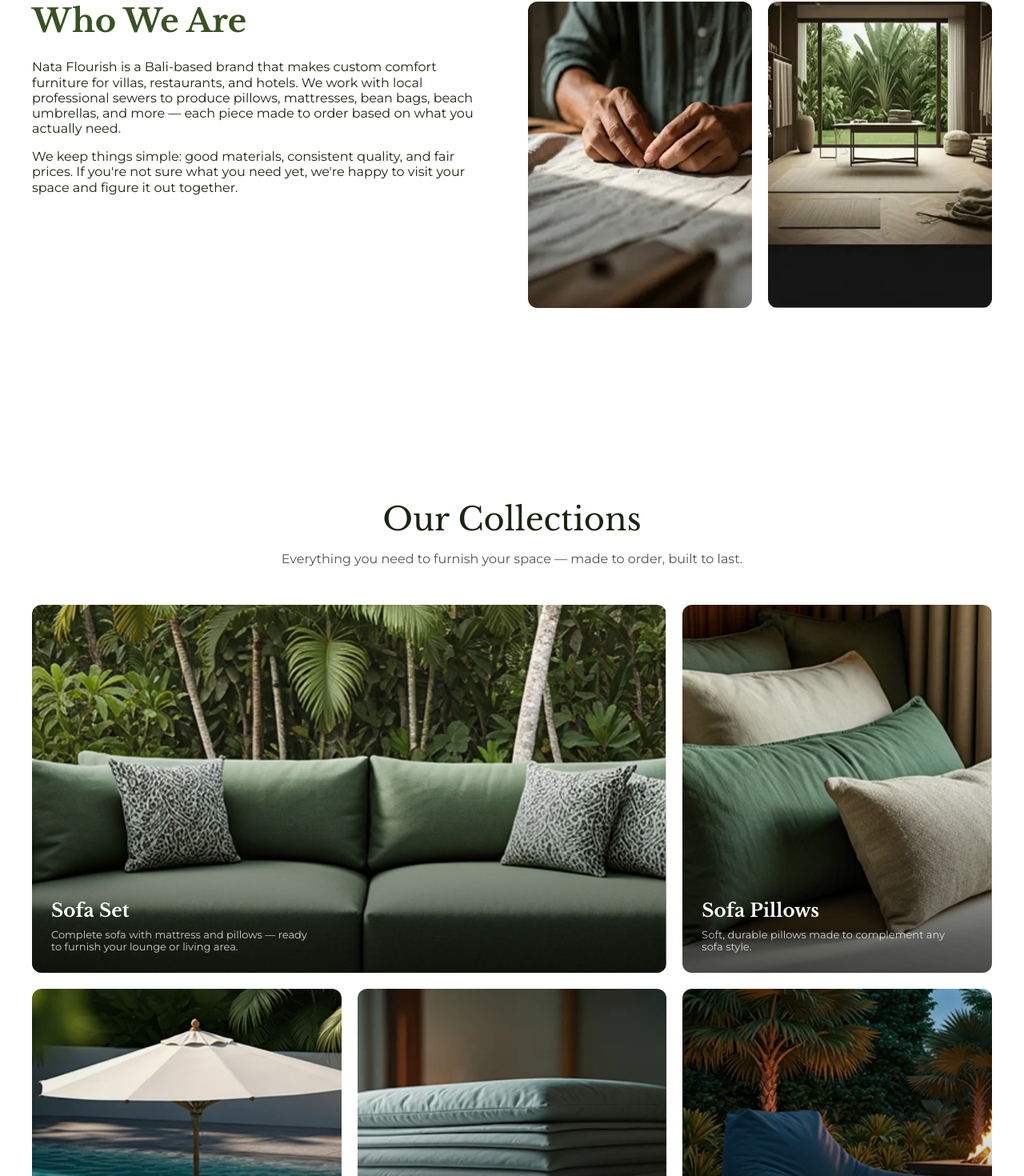
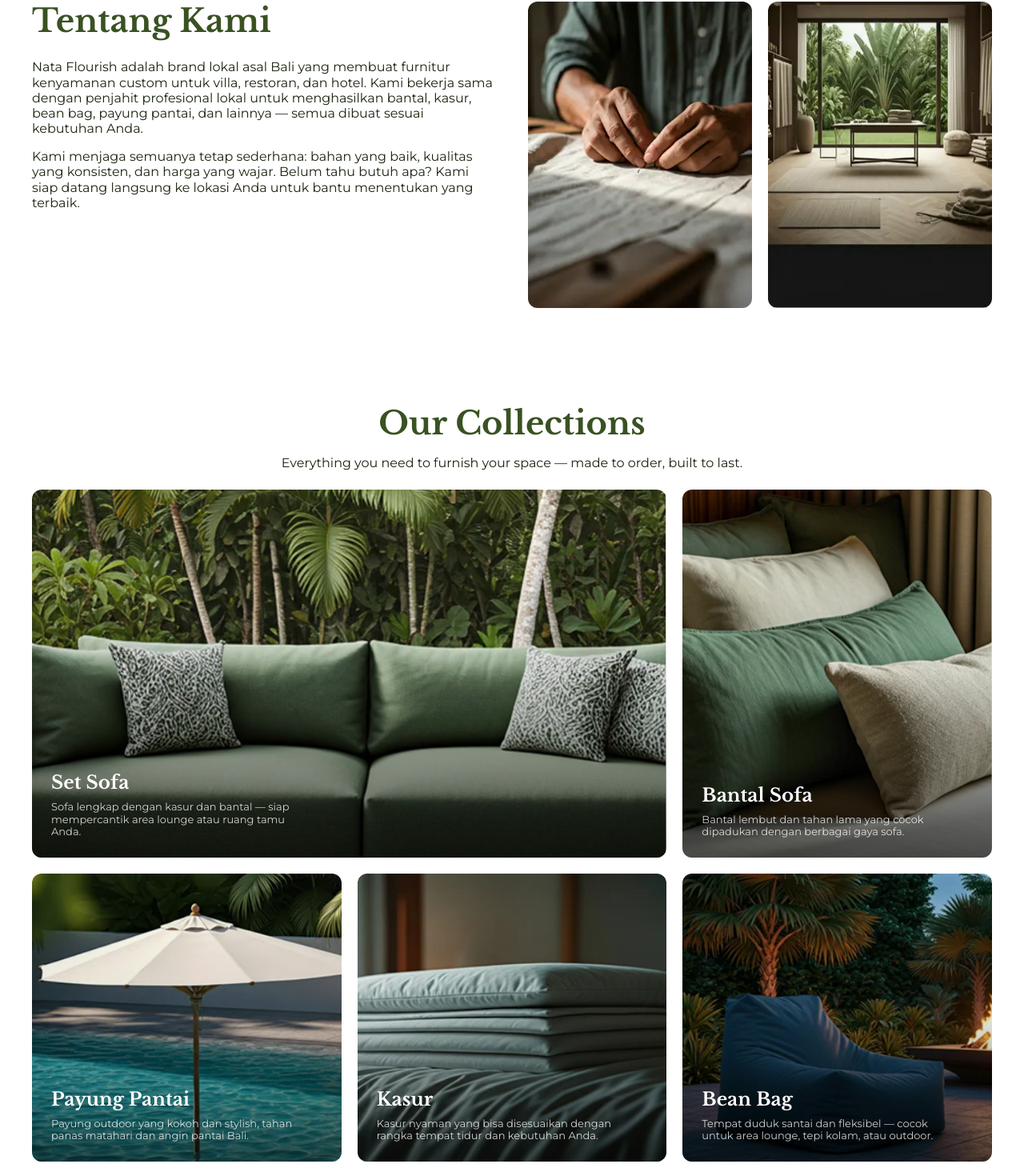
Before and after one commit to Arrasyidff/nata-flourish, a Next.js app: page / in a window 1280 px wide. Shown: the part 1023-2493 px from the top of the page at 80% size. Built offline with nearby package versions, Linux system fonts and the light colour scheme.

Commit message:
feat: Update section styling and content guidelines in CLAUDE.md. Added rules for section padding and text colors, modified SectionHeader and SectionWrapper components for consistent styling, and translated AboutContent and collections data to Indonesian for localization.

```diff
--- a/src/components/common/SectionHeader.tsx
+++ b/src/components/common/SectionHeader.tsx
@@ -25,9 +25,9 @@ export default function SectionHeader({
       )}
     >
       {badge && <SectionBadge>{badge}</SectionBadge>}
-      <h2 className="font-heading text-h2 text-green-darker">{title}</h2>
+      <h2 className="font-heading text-h2 font-bold text-green-normal-active">{title}</h2>
       {description && (
-        <p className="text-body-1 text-foreground/70 max-w-2xl">{description}</p>
+        <p className="text-body-1 font-normal text-green-darker max-w-2xl">{description}</p>
       )}
     </div>
   );
--- a/src/components/common/SectionWrapper.tsx
+++ b/src/components/common/SectionWrapper.tsx
@@ -8,7 +8,7 @@ type SectionWrapperProps = {
 
 export default function SectionWrapper({ children, className, id }: SectionWrapperProps) {
   return (
-    <section id={id} className={cn("py-section px-10", className)}>
+    <section id={id} className={cn("pb-section px-10", className)}>
       {children}
     </section>
   );
--- a/src/components/sections/about/AboutContent.tsx
+++ b/src/components/sections/about/AboutContent.tsx
@@ -2,19 +2,14 @@ export default function AboutContent() {
   return (
     <div className="flex flex-col gap-6">
       <h2 className="font-heading text-h2 font-bold text-green-normal-active">
-        Who We Are
+        Tentang Kami
       </h2>
       <div className="flex flex-col gap-4">
         <p className="text-body-1 font-normal text-green-darker">
-          Nata Flourish is a Bali-based brand that makes custom comfort furniture
-          for villas, restaurants, and hotels. We work with local professional sewers
-          to produce pillows, mattresses, bean bags, beach umbrellas, and more —
-          each piece made to order based on what you actually need.
+          Nata Flourish adalah brand lokal asal Bali yang membuat furnitur kenyamanan custom untuk villa, restoran, dan hotel. Kami bekerja sama dengan penjahit profesional lokal untuk menghasilkan bantal, kasur, bean bag, payung pantai, dan lainnya — semua dibuat sesuai kebutuhan Anda.
         </p>
         <p className="text-body-1 font-normal text-green-darker">
-          We keep things simple: good materials, consistent quality, and fair prices.
-          If you&apos;re not sure what you need yet, we&apos;re happy to visit your space and
-          figure it out together.
+          Kami menjaga semuanya tetap sederhana: bahan yang baik, kualitas yang konsisten, dan harga yang wajar. Belum tahu butuh apa? Kami siap datang langsung ke lokasi Anda untuk bantu menentukan yang terbaik.
         </p>
       </div>
     </div>
--- a/src/components/sections/collections/collections.data.ts
+++ b/src/components/sections/collections/collections.data.ts
@@ -3,32 +3,32 @@ import type { Collection } from "@/types/collection";
 export const collections: Collection[] = [
   {
     id: "sofa-set",
-    name: "Sofa Set",
+    name: "Set Sofa",
     description:
-      "Complete sofa with mattress and pillows — ready to furnish your lounge or living area.",
+      "Sofa lengkap dengan kasur dan bantal — siap mempercantik area lounge atau ruang tamu Anda.",
     image: "/images/collections/image1.webp",
     category: "Sofa",
   },
   {
     id: "sofa-pillows",
-    name: "Sofa Pillows",
-    description: "Soft, durable pillows made to complement any sofa style.",
+    name: "Bantal Sofa",
+    description: "Bantal lembut dan tahan lama yang cocok dipadukan dengan berbagai gaya sofa.",
     image: "/images/collections/image2.webp",
     category: "Sofa",
   },
   {
     id: "beach-umbrella",
-    name: "Beach Umbrella",
+    name: "Payung Pantai",
     description:
-      "Sturdy and stylish outdoor umbrellas, built for Bali's sun and sea breeze.",
+      "Payung outdoor yang kokoh dan stylish, tahan panas matahari dan angin pantai Bali.",
     image: "/images/collections/image3.webp",
     category: "Outdoor",
   },
   {
     id: "mattress",
-    name: "Mattress",
+    name: "Kasur",
     description:
-      "Comfortable mattresses made to fit your bed frame and sleeping needs.",
+      "Kasur nyaman yang bisa disesuaikan dengan rangka tempat tidur dan kebutuhan Anda.",
     image: "/images/collections/image4.webp",
     category: "Bedroom",
   },
@@ -36,7 +36,7 @@ export const collections: Collection[] = [
     id: "bean-bag",
     name: "Bean Bag",
     description:
-      "Relaxed and flexible seating — great for lounges, pools, and outdoor areas.",
+      "Tempat duduk santai dan fleksibel — cocok untuk area lounge, tepi kolam, atau outdoor.",
     image: "/images/collections/image5.webp",
     category: "Seating",
   },
--- a/src/components/sections/collections/index.tsx
+++ b/src/components/sections/collections/index.tsx
@@ -5,7 +5,7 @@ import CollectionGrid from "./CollectionGrid";
 export default function Collections() {
   return (
     <SectionWrapper id="collections">
-      <div className="flex flex-col gap-12">
+      <div className="flex flex-col gap-6">
         <SectionHeader
           title="Our Collections"
           description="Everything you need to furnish your space — made to order, built to last."
--- a/src/components/sections/hero/HeroContent.tsx
+++ b/src/components/sections/hero/HeroContent.tsx
@@ -1,7 +1,7 @@
 export default function HeroContent() {
   return (
     <div className="flex flex-col gap-4">
-      <h1 className="font-heading text-h1 font-bold text-green-darker leading-[1.2] w-[85%] mx-auto">
+      <h1 className="font-heading text-h1 font-bold text-green-normal-active leading-[1.2] w-[85%] mx-auto">
         Furnitur Custom yang Nyaman untuk Villa, Restoran &amp; Hotel di Bali
       </h1>
       <p className="text-body-1 font-normal text-green-darker w-[65%] mx-auto">
--- a/src/components/sections/hero/index.tsx
+++ b/src/components/sections/hero/index.tsx
@@ -4,7 +4,7 @@ import HeroImage from "./HeroImage";
 
 export default function Hero() {
   return (
-    <section className="flex items-center justify-center px-10 pt-40">
+    <section className="flex items-center justify-center px-10 pt-40 pb-section">
       <div className="w-full flex flex-col items-center gap-6 text-center">
         <HeroContent />
         <HeroCTA />
```
Also changed, not shown: 1 other file (tests, documents, lock files or other folders).
